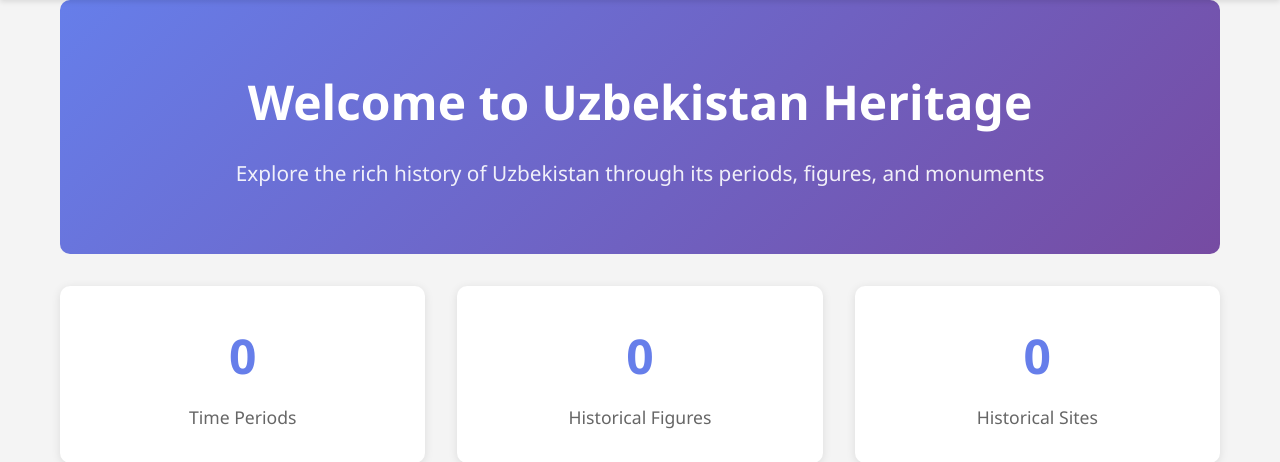
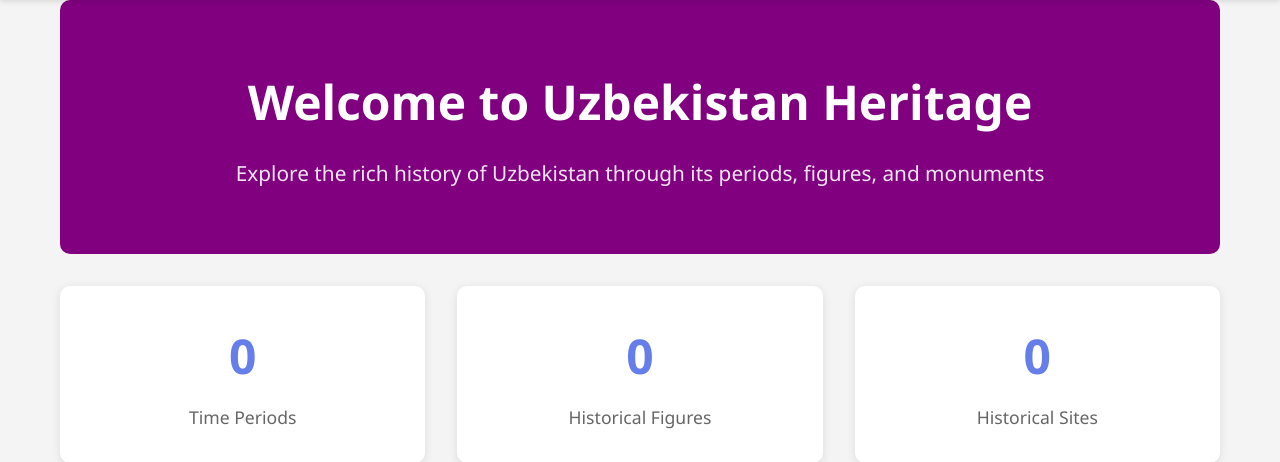
Before and after one commit to ashsher/uzbekistan-heritage, a Django app: page / in a window 1280 px wide. Shown: the part 70-532 px from the top of the page. Run offline with Django 4.2, Linux system fonts and the light colour scheme; data that the repository does not hold is empty.

Commit message:
Testing CI/CD Automation with color

```diff
--- a/history/static/history/css/style.css
+++ b/history/static/history/css/style.css
@@ -98,7 +98,7 @@ main {
 
 /* Hero Section */
 .hero {
-    background: linear-gradient(135deg, #667eea 0%, #764ba2 100%);
+    background: purple;
     color: white;
     text-align: center;
     padding: 4rem 2rem;
```
